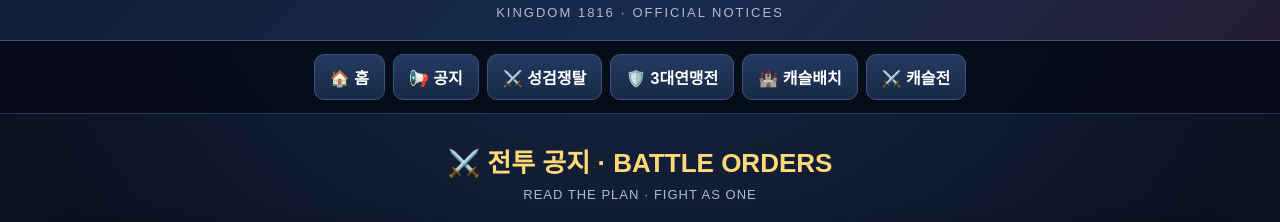
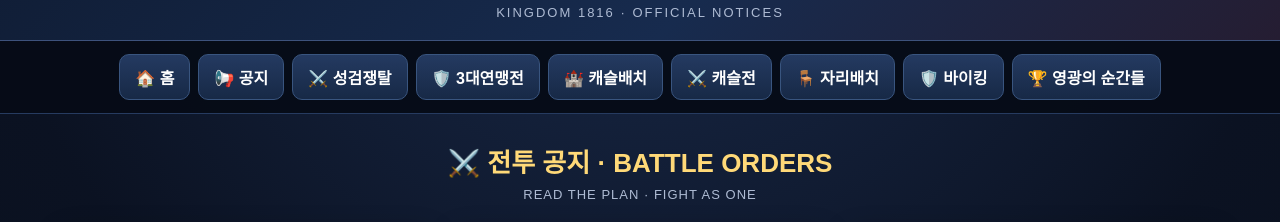
Before and after one commit to KOR1816/1816KOR, a plain HTML site: page notices.html in a window 1280 px wide. Shown: the part 67-289 px from the top of the page. Drawn offline with Linux system fonts and the light colour scheme; no server answers.

Commit message:
Match notices navigation to full site menu

```diff
--- a/notices.html
+++ b/notices.html
@@ -34,7 +34,29 @@ footer{text-align:center;padding:22px;color:#71829e;border-top:1px solid #223654
 </head>
 <body>
 <header><h1>⚔️ KOR1816</h1><p>KINGDOM 1816 · OFFICIAL NOTICES</p></header>
-<nav><a href="./" data-nav="0">🏠 홈</a><a href="./notices.html" data-nav="1">📢 공지</a><a href="./#teams" data-nav="2">⚔️ 성검쟁탈</a><a href="./#alliance" data-nav="3">🛡️ 3대연맹전</a><a href="./#castle" data-nav="4">🏰 캐슬배치</a><a href="./#castlewar" data-nav="5">⚔️ 캐슬전</a></nav>
+<nav id="mainNav"><a id="homeLink" href="./?lang=ko">🏠 홈</a><a id="noticeLink" href="./notices.html?lang=ko">📢 공지</a><a id="teamsLink" href="./#teams">⚔️ 성검쟁탈</a><a id="allianceLink" href="./#alliance">🛡️ 3대연맹전</a><a id="castleLink" href="./#castle">🏰 캐슬배치</a><a id="castlewarLink" href="./#castlewar">⚔️ 캐슬전</a><a id="seatingLink" href="./#seating">🪑 자리배치</a><a id="vikingLink" href="./#viking">🛡️ 바이킹</a><a id="gloryLink" href="./glory.html?lang=ko">🏆 영광의 순간들</a></nav>
+<script>
+(function(){
+ const p=new URLSearchParams(location.search), urlLang=p.get("lang");
+ let lang=urlLang||"ko";
+ try{lang=urlLang||localStorage.getItem("kor1816_lang")||"ko"}catch{}
+ const labels={
+ ko:["🏠 홈","📢 공지","⚔️ 성검쟁탈","🛡️ 3대연맹전","🏰 캐슬배치","⚔️ 캐슬전","🪑 자리배치","🛡️ 바이킹","🏆 영광의 순간들"],
+ en:["🏠 Home","📢 Notices","⚔️ Holy Sword Clash","🛡️ Three Alliances War","🏰 Castle Layout","⚔️ Castle War","🪑 Seating","🛡️ Viking","🏆 Glorious Moments"],
+ ja:["🏠 ホーム","📢 お知らせ","⚔️ 聖剣争奪","🛡️ 3大連盟戦","🏰 城配置","⚔️ 城戦","🪑 席配置","🛡️ バイキング","🏆 栄光の瞬間"],
+ zh:["🏠 首页","📢 公告","⚔️ 圣剑争夺","🛡️ 三大联盟战","🏰 城堡布局","⚔️ 城堡战","🪑 座位安排","🛡️ 维京","🏆 荣耀时刻"],
+ de:["🏠 Startseite","📢 Hinweise","⚔️ Heiliges Schwertduell","🛡️ Krieg der drei Allianzen","🏰 Burgaufstellung","⚔️ Burgenkrieg","🪑 Sitzplan","🛡️ Wikinger","🏆 Ruhmreiche Momente"],
+ it:["🏠 Home","📢 Avvisi","⚔️ Duello della Spada Sacra","🛡️ Guerra delle Tre Alleanze","🏰 Disposizione del Castello","⚔️ Guerra del Castello","🪑 Posti","🛡️ Vichinghi","🏆 Momenti di gloria"],
+ es:["🏠 Inicio","📢 Avisos","⚔️ Duelo de la Espada Sagrada","🛡️ Guerra de las Tres Alianzas","🏰 Formación del Castillo","⚔️ Guerra del Castillo","🪑 Asientos","🛡️ Vikingos","🏆 Momentos de gloria"],
+ tr:["🏠 Ana Sayfa","📢 Duyurular","⚔️ Kutsal Kılıç","🛡️ Üç İttifak Savaşı","🏰 Kale Dizilimi","⚔️ Kale Savaşı","🪑 Oturma Düzeni","🛡️ Viking","🏆 Zafer Anları"]
+ };
+ if(!labels[lang])lang="ko";
+ const ids=["homeLink","noticeLink","teamsLink","allianceLink","castleLink","castlewarLink","seatingLink","vikingLink","gloryLink"];
+ const paths=["./","./notices.html","./#teams","./#alliance","./#castle","./#castlewar","./#seating","./#viking","./glory.html"];
+ ids.forEach((id,i)=>{const el=document.getElementById(id);el.textContent=labels[lang][i];el.href=paths[i]+(paths[i].includes("?")?"&":"?")+"lang="+encodeURIComponent(lang)});
+ try{localStorage.setItem("kor1816_lang",lang)}catch{}
+})();
+</script>
 <main>
 <div class="intro"><h2>⚔️ 전투 공지 · BATTLE ORDERS</h2><p>READ THE PLAN · FIGHT AS ONE</p></div>
 <div class="cards">
```
